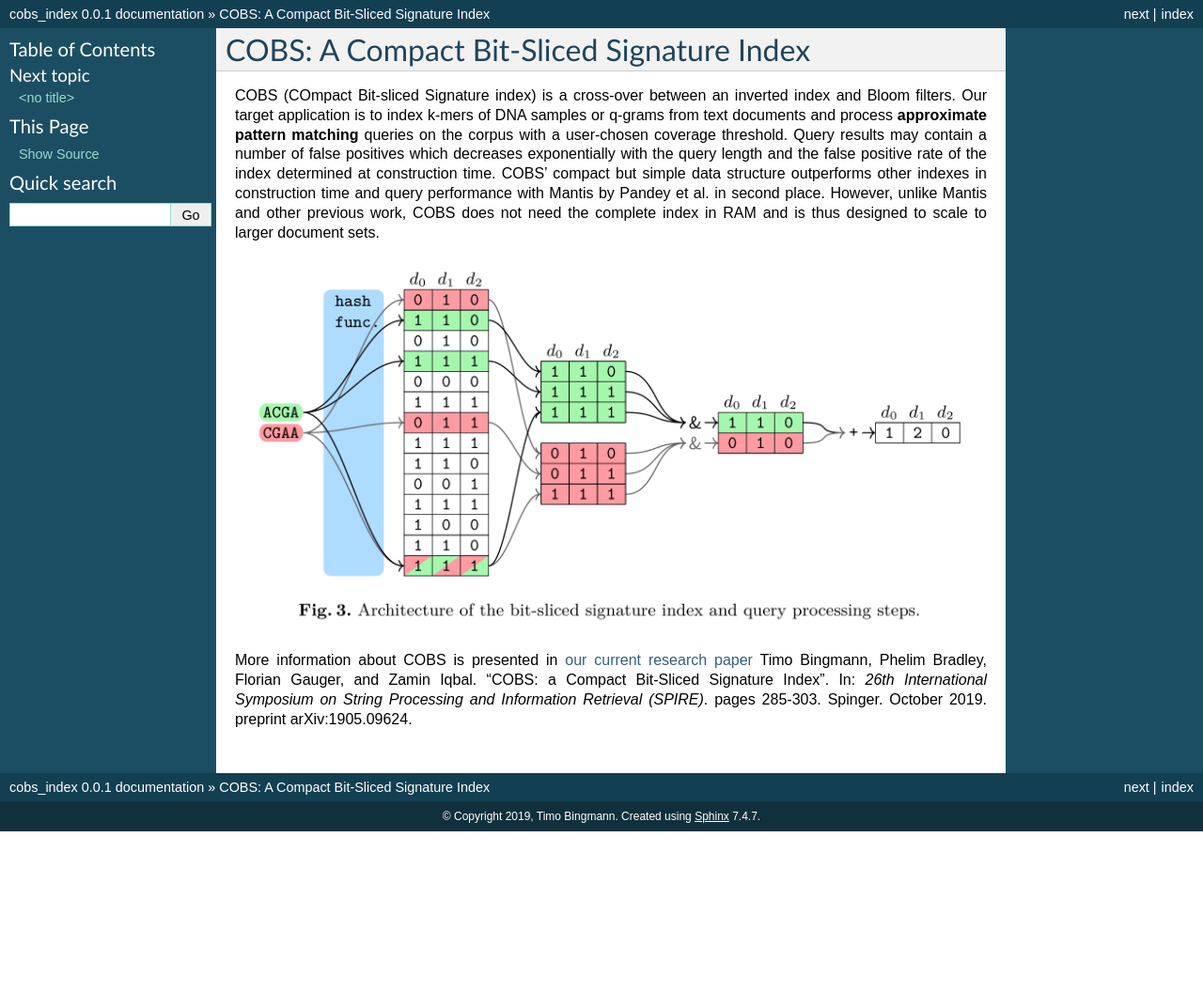
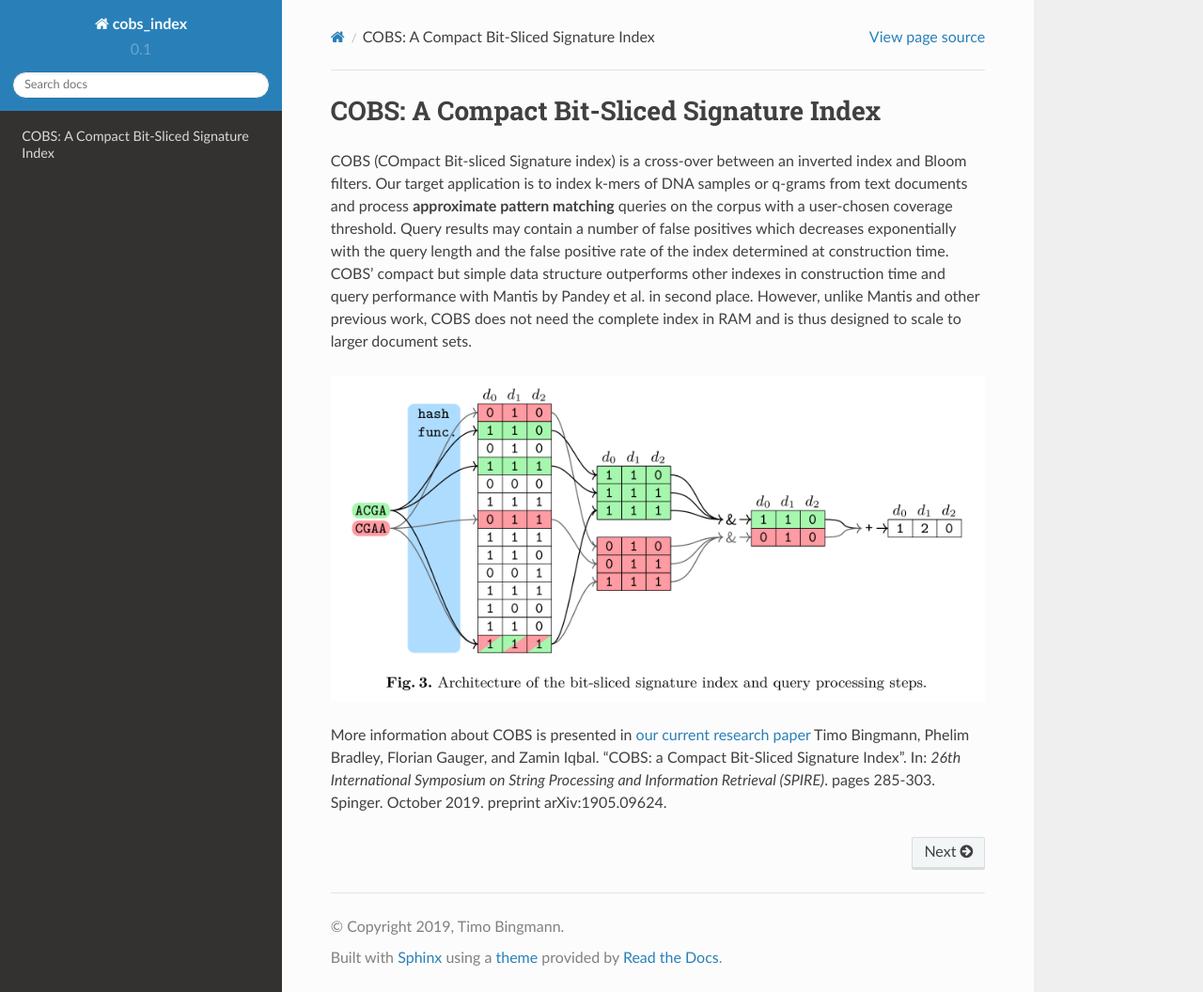
Before and after one commit to bingmann/cobs, a Sphinx documentation site: the page built from python/docs/index.rst, in a window 1280 px wide and 1056 px high. Shown: the whole window at 94% size. Built offline with Sphinx 7.4.7 and the Read the Docs theme 2.0.0, drawn with Linux system fonts in a browser that asks for light colours.

Commit message:
update pybind11 to v2.4.3 and more docs

```diff
--- a/python/docs/conf.py
+++ b/python/docs/conf.py
@@ -14,6 +14,8 @@
 
 import sys
 import os
+
+import sphinx_rtd_theme
 
 # If extensions (or modules to document with autodoc) are in another directory,
 # add these directories to sys.path here. If the directory is relative to the
@@ -33,6 +35,7 @@ extensions = [
     'sphinx.ext.intersphinx',
     'sphinx.ext.autosummary',
     'sphinx.ext.napoleon',
+    'sphinx_rtd_theme',
 ]
 
 autosummary_generate = True
@@ -61,9 +64,9 @@ author = u'Timo Bingmann'
 # built documents.
 #
 # The short X.Y version.
-version = u'0.0.1'
+version = u'0.1'
 # The full version, including alpha/beta/rc tags.
-release = u'0.0.1'
+release = u'0.1'
 
 # The language for content autogenerated by Sphinx. Refer to documentation
 # for a list of supported languages.
@@ -91,11 +94,11 @@ exclude_patterns = ['_build']
 
 # If true, the current module name will be prepended to all description
 # unit titles (such as .. function::).
-#add_module_names = True
+add_module_names = False
 
 # If true, sectionauthor and moduleauthor directives will be shown in the
 # output. They are ignored by default.
-#show_authors = False
+show_authors = True
 
 # The name of the Pygments (syntax highlighting) style to use.
 pygments_style = 'sphinx'
@@ -114,7 +117,7 @@ todo_include_todos = False
 
 # The theme to use for HTML and HTML Help pages.  See the documentation for
 # a list of builtin themes.
-html_theme = 'classic'
+html_theme = 'sphinx_rtd_theme'
 
 # Theme options are theme-specific and customize the look and feel of a theme
 # further.  For a list of options available for each theme, see the
```
Also changed, not shown: 2 other files.
